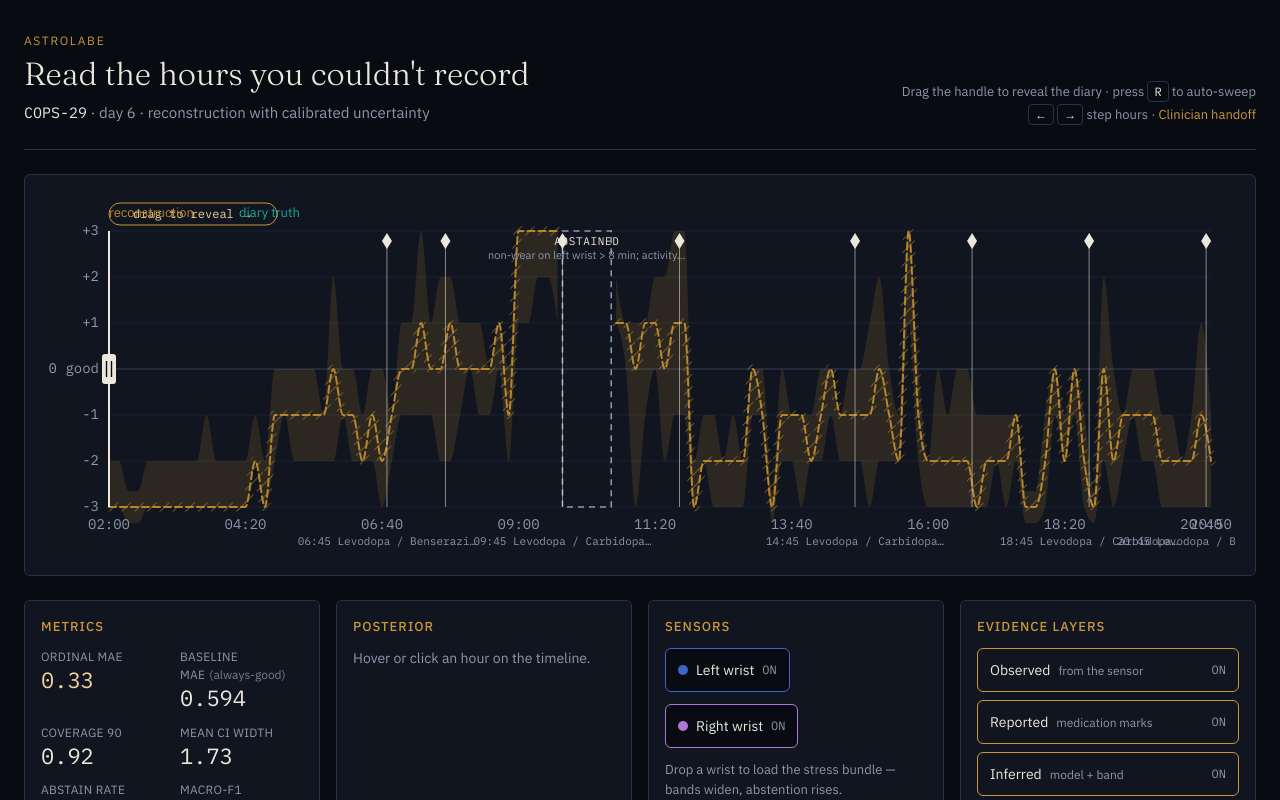
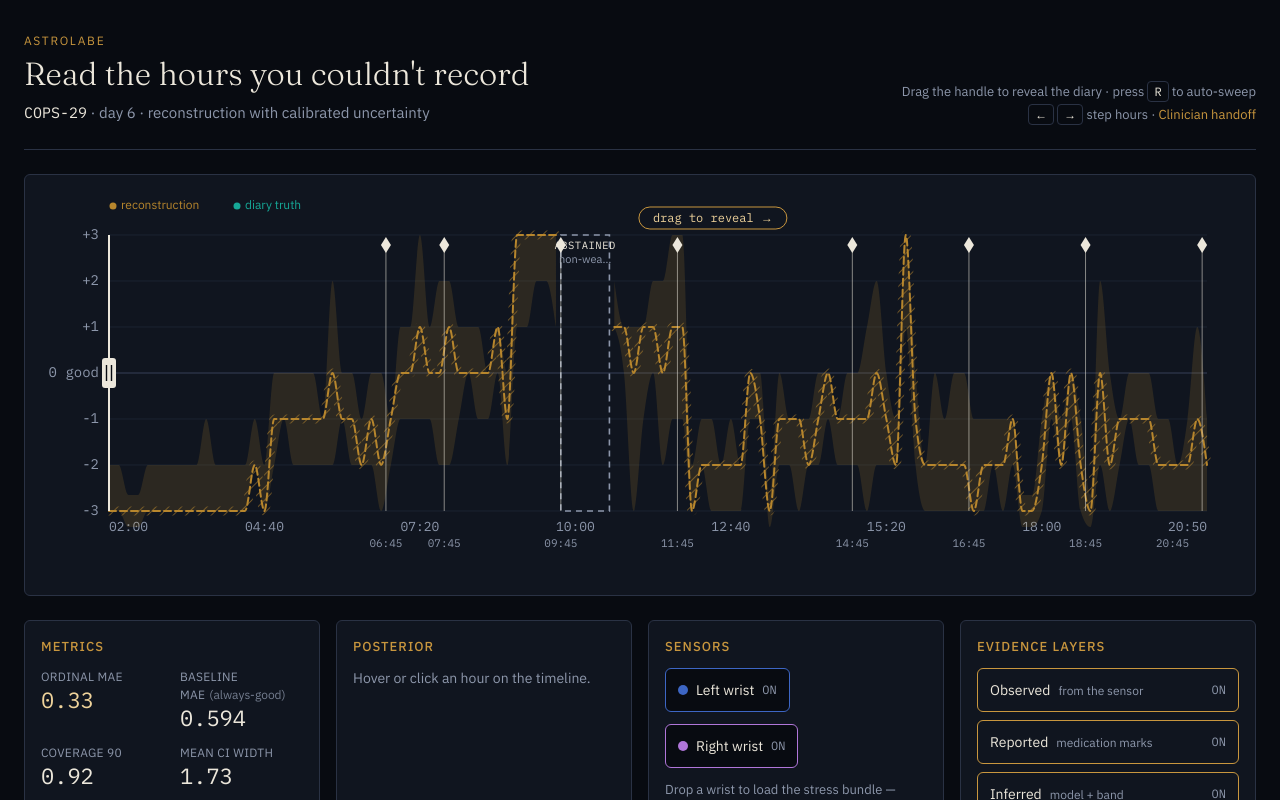
Before and after one commit to MohammadSadeghSalehi/astrolabe, a Next.js app in the folder app/: page / in a window 1280 px wide. Shown: the top 800 px of the page. Built offline with nearby package versions, Linux system fonts and the light colour scheme.

Commit message:
Polish timeline layout: ticks, med labels, abstention captions

```diff
--- a/app/components/DayView.tsx
+++ b/app/components/DayView.tsx
@@ -153,7 +153,7 @@ export function DayView() {
           onRevealX={(x) => set({ revealX: x })}
           onHover={(i) => set({ hour: i })}
           onSelect={(i) => set({ hour: i })}
-          height={360}
+          height={380}
         />
       </section>
 
--- a/app/components/RevealWipe.tsx
+++ b/app/components/RevealWipe.tsx
@@ -200,11 +200,22 @@ export function RevealWipe({
   if (!valid) return null;
 
   const hx = revealX * plotWidth;
-  const pillW = 168;
-  const pillX = Math.min(
-    Math.max(hx - pillW / 2, 0),
-    Math.max(0, plotWidth - pillW),
-  );
+  // Wider pill for MAE string; keep clear of left legend (~210px) at revealX≈0
+  const pillW = revealX <= 0.001 ? 148 : 176;
+  const legendClear = 210;
+  let pillX: number;
+  if (revealX <= 0.001) {
+    // Park the "drag to reveal" cue mid-right so it doesn't cover series labels
+    pillX = Math.min(
+      Math.max(plotWidth * 0.55 - pillW / 2, legendClear),
+      Math.max(0, plotWidth - pillW),
+    );
+  } else {
+    pillX = Math.min(
+      Math.max(hx - pillW / 2, 0),
+      Math.max(0, plotWidth - pillW),
+    );
+  }
 
   return (
     <g id="reveal-wipe" style={{ pointerEvents: "all" }}>
--- a/app/components/Timeline.tsx
+++ b/app/components/Timeline.tsx
@@ -21,7 +21,11 @@ export type TimelineProps = {
   height?: number;
 };
 
-const MARGIN = { top: 36, right: 24, bottom: 48, left: 64 };
+const MARGIN = { top: 40, right: 28, bottom: 64, left: 64 };
+const MIN_TICK_GAP_PX = 56;
+const MIN_MED_LABEL_GAP_PX = 48;
+const ABSTAIN_LABEL_MIN_W = 28;
+const ABSTAIN_REASON_MIN_W = 110;
 
 function formatYLabel(i: number): string {
   const score = i - 3;
@@ -120,14 +124,98 @@ export function Timeline({
   }, [bundle, layers.reported]);
 
   const xTicks = useMemo(() => {
-    if (series.length === 0) return [] as string[];
-    const step = Math.max(1, Math.floor(series.length / 8));
-    const ticks: string[] = [];
-    for (let i = 0; i < series.length; i += step) ticks.push(series[i]!.t);
+    if (series.length === 0) return [] as { t: string; x: number; anchor: string }[];
+    const step = Math.max(1, Math.floor(series.length / 7));
+    const candidates: string[] = [];
+    for (let i = 0; i < series.length; i += step) candidates.push(series[i]!.t);
     const last = series[series.length - 1]!.t;
-    if (ticks[ticks.length - 1] !== last) ticks.push(last);
-    return ticks;
-  }, [series]);
+    if (candidates[candidates.length - 1] !== last) candidates.push(last);
+
+    // Drop ticks that would collide; always keep first; prefer keeping last with end anchor.
+    const placed: { t: string; x: number; anchor: string }[] = [];
+    for (let i = 0; i < candidates.length; i++) {
+      const t = candidates[i]!;
+      const x = xScale(parseTime(t));
+      const isLast = i === candidates.length - 1;
+      const isFirst = placed.length === 0;
+      if (!isFirst && !isLast) {
+        const prev = placed[placed.length - 1]!;
+        if (x - prev.x < MIN_TICK_GAP_PX) continue;
+      }
+      if (isLast && placed.length > 0) {
+        const prev = placed[placed.length - 1]!;
+        if (x - prev.x < MIN_TICK_GAP_PX) placed.pop();
+      }
+      placed.push({
+        t,
+        x,
+        anchor: isLast ? "end" : isFirst ? "start" : "middle",
+      });
+    }
+    return placed;
+  }, [series, xScale]);
+
+  /**
+   * Med marks: diamonds always.
+   * Labels are time-only under the diamond when they fit; dense clusters collapse
+   * to a single "+N more" caption (brief B2).
+   */
+  const medLayout = useMemo(() => {
+    type Item = {
+      ev: (typeof meds)[number];
+      x: number;
+      showLabel: boolean;
+      label: string;
+    };
+    const items: Item[] = meds.map((ev) => ({
+      ev,
+      x: xScale(parseTime(ev.t)),
+      showLabel: false,
+      label: ev.t,
+    }));
+    if (items.length === 0) return { items, overflow: null as null | { x: number; text: string } };
+
+    // Greedy left-to-right placement of time labels
+    let lastLabeledX = -Infinity;
+    let hidden = 0;
+    for (const it of items) {
+      if (it.x - lastLabeledX >= MIN_MED_LABEL_GAP_PX) {
+        it.showLabel = true;
+        lastLabeledX = it.x;
+      } else {
+        hidden += 1;
+      }
+    }
+    // Ensure first + last diamonds get a time if possible
+    if (items.length >= 1) {
+      items[0]!.showLabel = true;
+    }
+    if (items.length >= 2) {
+      const last = items[items.length - 1]!;
+      last.showLabel = true;
+      // un-label previous if collision
+      for (let i = items.length - 2; i >= 1; i--) {
+        if (!items[i]!.showLabel) continue;
+        if (last.x - items[i]!.x < MIN_MED_LABEL_GAP_PX) {
+          items[i]!.showLabel = false;
+          hidden += 1;
+        }
+        break;
+      }
+    }
+    // Recount hidden after force first/last
+    hidden = items.filter((it) => !it.showLabel).length;
+
+    const overflow =
+      hidden > 0
+        ? {
+            x: plotW / 2,
+            text: `medication · ${items.length} doses · +${hidden} unlabeled`,
+          }
+        : null;
+
+    return { items, overflow };
+  }, [meds, xScale, plotW]);
 
   const nearestIndex = (clientX: number, svg: SVGSVGElement) => {
     const pt = svg.createSVGPoint();
@@ -247,17 +335,17 @@ export function Timeline({
             </g>
           ))}
 
-          {/* X ticks */}
-          {xTicks.map((t) => (
+          {/* X ticks — collision-pruned, end-anchored last tick */}
+          {xTicks.map(({ t, x, anchor }) => (
             <text
               key={t}
-              x={xScale(parseTime(t))}
-              y={plotH + 22}
-              textAnchor="middle"
+              x={x}
+              y={plotH + 20}
+              textAnchor={anchor as "start" | "middle" | "end"}
               fill="var(--ink-2)"
               style={{
                 fontFamily: "var(--font-mono), ui-monospace, monospace",
-                fontSize: 14,
+                fontSize: 13,
               }}
             >
               {t}
@@ -294,13 +382,12 @@ export function Timeline({
             </>
           )}
 
-          {/* Abstention holes */}
+          {/* Abstention holes — dashed absence; label only when wide enough */}
           {!loading &&
             layers.reconstructed &&
             runs.map(([a, b]) => {
               const x0 = xScale(parseTime(series[a]!.t));
               const x1 = xScale(parseTime(series[b]!.t));
-              // half-step padding so the hole has visible width for single points
               const pad =
                 series.length > 1
                   ? Math.abs(
@@ -311,8 +398,17 @@ export function Timeline({
               const left = x0 - pad;
               const w = Math.max(12, x1 - x0 + pad * 2);
               const reason = series[a]!.reason ?? "";
-              const label =
-                reason.length > 42 ? `${reason.slice(0, 40)}…` : reason;
+              const nPts = b - a + 1;
+              const showTitle = w >= ABSTAIN_LABEL_MIN_W || nPts >= 2;
+              const showReason =
+                (w >= ABSTAIN_REASON_MIN_W || nPts >= 4) && reason.length > 0;
+              const maxChars = Math.max(8, Math.floor(w / 6.5));
+              const reasonLabel =
+                reason.length > maxChars
+                  ? `${reason.slice(0, maxChars - 1)}…`
+                  : reason;
+              const title =
+                nPts >= 3 || w >= 72 ? "ABSTAINED" : w >= 36 ? "ABST." : "·";
               return (
                 <g key={`abs-${a}-${b}`}>
                   <rect
@@ -325,6 +421,7 @@ export function Timeline({
                     strokeWidth={1.6}
                     strokeDasharray="6 5"
                   />
+                  {showTitle && (
                     <text
                       x={left + w / 2}
                       y={14}
@@ -332,13 +429,14 @@ export function Timeline({
                       fill="var(--ink)"
                       style={{
                         fontFamily: "var(--font-mono), ui-monospace, monospace",
-                      fontSize: 11,
-                      letterSpacing: "0.06em",
+                        fontSize: title === "ABSTAINED" ? 10.5 : 9,
+                        letterSpacing: title === "ABSTAINED" ? "0.05em" : "0.04em",
                       }}
                     >
-                    ABSTAINED
+                      {title}
                     </text>
-                  {label && (
+                  )}
+                  {showReason && (
                     <text
                       x={left + w / 2}
                       y={28}
@@ -349,42 +447,50 @@ export function Timeline({
                         fontSize: 11,
                       }}
                     >
-                      {label}
+                      {reasonLabel}
                     </text>
                   )}
                 </g>
               );
             })}
 
-          {/* Medication events */}
+          {/* Medication events — diamonds always; times when they fit */}
           {!loading &&
-            meds.map((ev, i) => {
-              const x = xScale(parseTime(ev.t));
-              const label = `${ev.t} ${ev.drug ?? "med"}${
-                ev.dose_mg != null ? ` ${ev.dose_mg}mg` : ""
-              }`;
-              // Collapse: skip labels that would overlap previous (simple)
-              const showLabel = i === 0 || i === meds.length - 1 || i % 2 === 0;
-              return (
+            medLayout.items.map(({ ev, x, showLabel, label }, i) => (
               <g key={`med-${ev.t}-${i}`}>
                 <line
                   x1={x}
-                    y1={8}
+                  y1={10}
                   x2={x}
                   y2={plotH}
                   stroke="var(--ink)"
                   strokeOpacity={0.55}
                   strokeWidth={1}
                 />
-                  {/* filled diamond on hairline — reported evidence */}
                 <polygon
                   points={`${x},2 ${x + 5},10 ${x},18 ${x - 5},10`}
                   fill="var(--ink)"
                 />
                 {showLabel && (
                   <text
-                      x={x}
-                      y={plotH + 38}
+                    x={Math.min(Math.max(x, 18), plotW - 18)}
+                    y={plotH + 36}
+                    textAnchor={x < 28 ? "start" : x > plotW - 28 ? "end" : "middle"}
+                    fill="var(--ink-2)"
+                    style={{
+                      fontFamily: "var(--font-mono), ui-monospace, monospace",
+                      fontSize: 11,
+                    }}
+                  >
+                    {label}
+                  </text>
+                )}
+              </g>
+            ))}
+          {!loading && medLayout.overflow && (
+            <text
+              x={medLayout.overflow.x}
+              y={plotH + 52}
               textAnchor="middle"
               fill="var(--ink-2)"
               style={{
@@ -392,12 +498,9 @@ export function Timeline({
                 fontSize: 11,
               }}
             >
-                      {label.length > 28 ? `${label.slice(0, 26)}…` : label}
+              {medLayout.overflow.text}
             </text>
           )}
-                </g>
-              );
-            })}
 
           {/* Cursor */}
           {cursorX != null && cursor && (
@@ -436,32 +539,36 @@ export function Timeline({
           </g>
         </g>
 
-        {/* Direct labels for series identity */}
+        {/* Series identity — top-left of SVG, clear of the reveal pill */}
         {!loading && series.length > 0 && layers.reconstructed && (
-          <g transform={`translate(${MARGIN.left},${MARGIN.top - 14})`}>
+          <g transform={`translate(${MARGIN.left}, 14)`}>
+            <circle cx={4} cy={-3} r={3.5} fill="var(--s1-reconstructed)" />
             <text
-              x={0}
+              x={12}
               y={0}
               fill="var(--s1-reconstructed)"
               style={{
                 fontFamily: "var(--font-sans), system-ui, sans-serif",
-                fontSize: 13,
+                fontSize: 12,
               }}
             >
               reconstruction
             </text>
             {bundle?.truth && (
+              <>
+                <circle cx={128} cy={-3} r={3.5} fill="var(--s2-truth)" />
                 <text
-                x={130}
+                  x={136}
                   y={0}
                   fill="var(--s2-truth)"
                   style={{
                     fontFamily: "var(--font-sans), system-ui, sans-serif",
-                  fontSize: 13,
+                    fontSize: 12,
                   }}
                 >
                   diary truth
                 </text>
+              </>
             )}
           </g>
         )}
```
Lines whose indentation alone changed are shown as unchanged.
